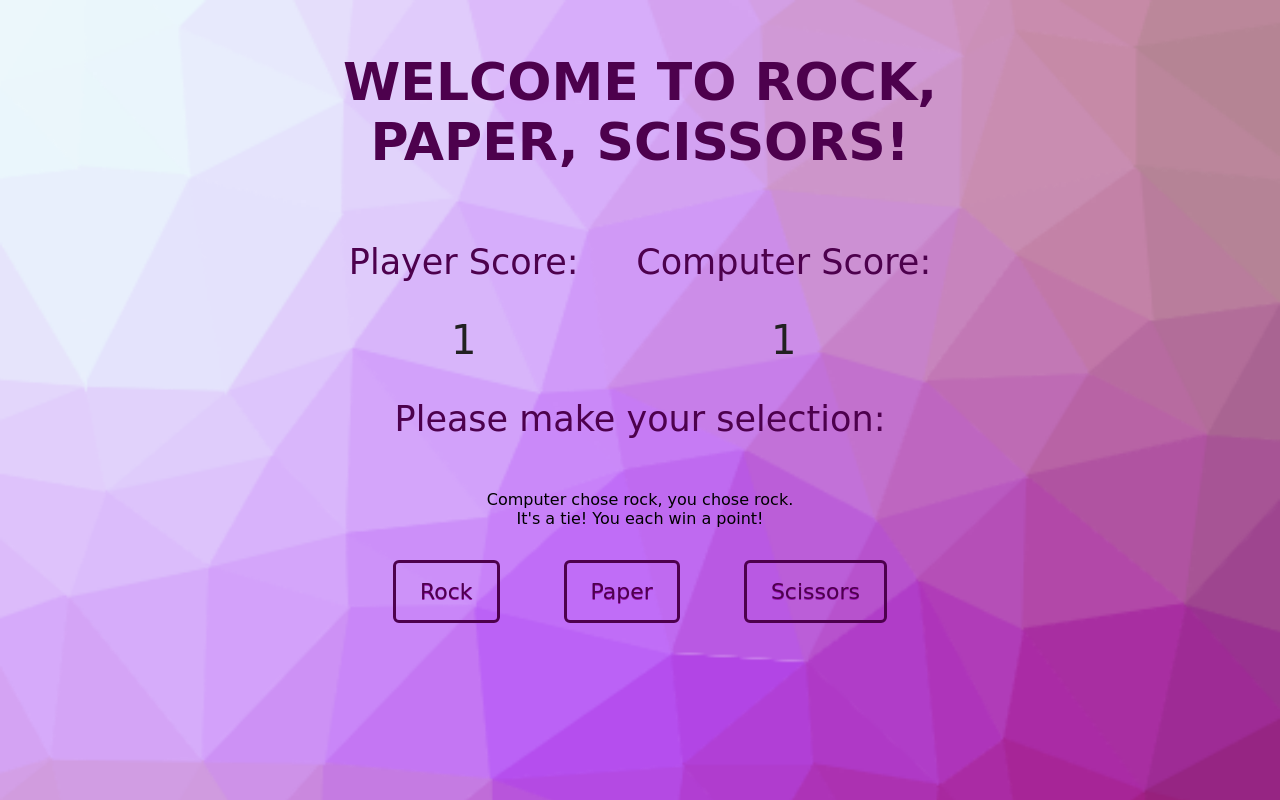
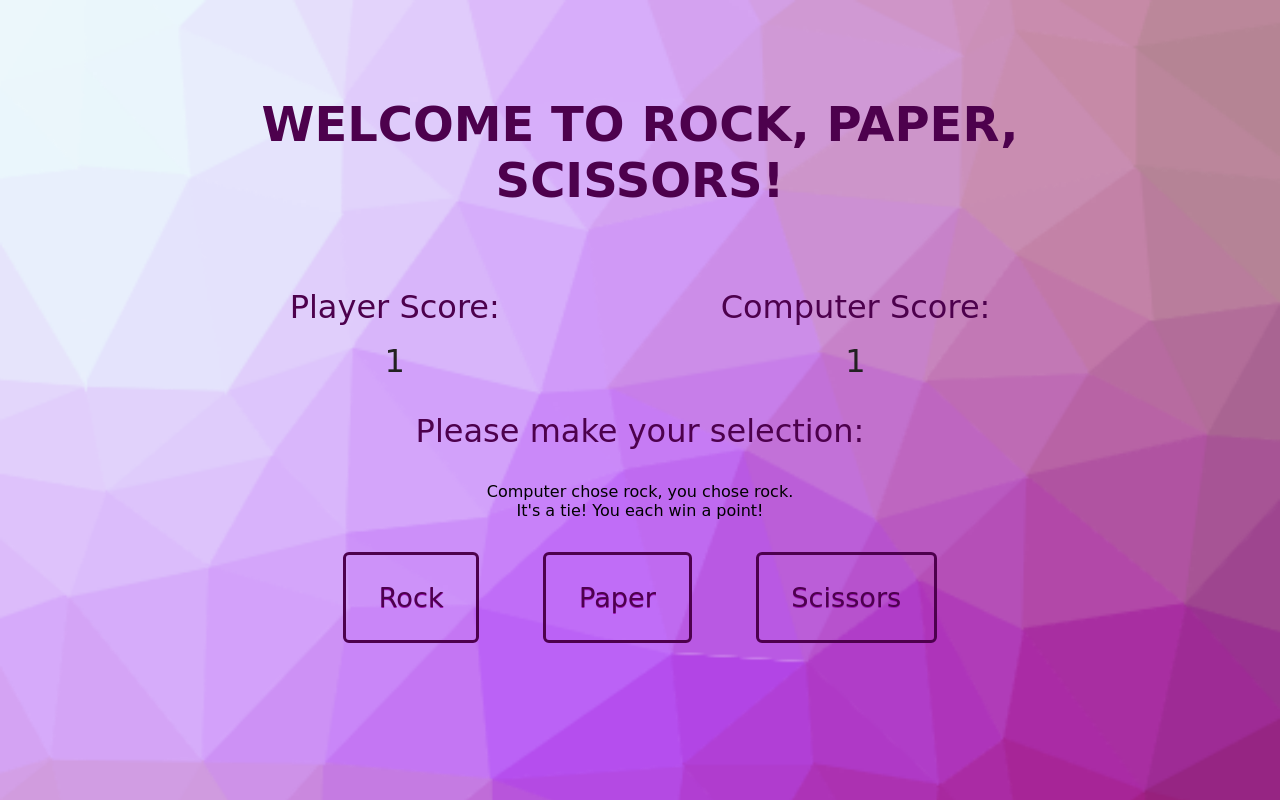
Before and after one commit to ninaxianson/rock-paper-scissor-console, a plain HTML site: page index.html in a window 1280 px wide. Both pictures are taken after a click on the button "Rock". Drawn offline with Linux system fonts and the light colour scheme; a web font is replaced by a local one.

Commit message:
Fix tied result

```diff
--- a/app.js
+++ b/app.js
@@ -1,7 +1,7 @@
 const resultDisplay = document.querySelector(".result");
-const winner = document.querySelector(".winner");
-const loser = document.querySelector(".loser");
-const tied = document.querySelector(".tied");
+const winnerStatement = document.querySelector(".winner");
+const loserStatement = document.querySelector(".loser");
+const tiedStatement = document.querySelector(".tied");
 let pScore = 0;
 let cScore = 0;
 let result;
@@ -19,25 +19,37 @@ const updateScore = () => {
   computerScore.textContent = cScore;
 };
 
-function getGameWinner(pScore, cScore) {
+function getGameWinner() {
   if (pScore === 5 && cScore === 5) {
-    tied.style.display = "block";
+    winnerStatement.style.display = "hidden";
+    loserStatement.style.display = "hidden";
+    tiedStatement.style.display = "block";
   }
-  if (pScore === 5) {
-    winner.style.display = "block";
+  if (pScore === 5 && cScore < 5) {
+    winnerStatement.style.display = "block";
   }
-  if (cScore === 5) {
-    loser.style.display = "block";
+  if (cScore === 5 && pScore < 5) {
+    loserStatement.style.display = "block";
   }
 }
 
 function reset() {
-  if (pScore > 5 || cScore > 5) {
+  if (pScore >= 6 && cScore >= 6) {
     pScore = 0;
     cScore = 0;
-    loser.style.display = "none";
-    winner.style.display = "none";
-    tied.style.display = "none";
+    tiedStatement.style.display = "none";
+    winnerStatement.style.display = "none";
+    loserStatement.style.display = "none";
+    result = "";
+  } else if ((pScore >= 6 && cScore < 6) || (cScore >= 6 && pScore < 6)) {
+    pScore = 0;
+    cScore = 0;
+    winnerStatement.style.display = "none";
+    tiedStatement.style.display = "none";
+    loserStatement.style.display = "none";
+    result = "Play Again";
+  } else {
+    console.log("Error");
   }
 }
 
@@ -51,6 +63,7 @@ let playerChoices = document
       playRound(playerSelection, computerSelection);
       updateScore();
       getGameWinner(pScore, cScore);
+      reset;
       resultDisplay.innerText = result;
     });
   });
--- a/styles.css
+++ b/styles.css
@@ -9,23 +9,25 @@ body {
     font-family: 'DynaPuff', cursive;
     text-align: center;
     margin: 0 auto;
-    max-width: 50%;
+    max-width: 72%;
     display: flex;
     flex-direction: column;
+    flex-wrap: wrap;
     justify-content: center;
 }
 
 h1 {
     color: rgb(77, 1, 77);
-    font-size: 52px;
+    font-size: 3em;
     font-weight: 700;
-    margin-top: 1em;
+    margin-top: 2em;
+    margin-bottom: 1em;
 }
 
 p {
-    font-size: 35px;
+    font-size: 2em;
     color: rgb(77, 1, 77);
-    margin-bottom: 1em;
+    margin-bottom: .5em;
 }
 
 .scores {
@@ -33,13 +35,14 @@ p {
     justify-content: space-around;
     font-family: inherit;
     color: rgb(77, 1, 77);
-    font-size: 18px;
+    font-size: 1em;
     margin-bottom: 2em;
 }
 .player-score, .computer-score {
     display: inline;
-    font-size: 40px;
-    color: rgb(34, 33, 33)
+    font-size: 2em;
+    color: rgb(34, 33, 33);
+
 }
 .button-box {
     display: flex;
@@ -47,6 +50,7 @@ p {
     align-items: center;
     gap: 4em;
     margin-bottom: 3em;
+    flex-wrap: wrap;
 }
 .result {
     margin-top: 1em;
@@ -65,11 +69,11 @@ p {
 
 #rock, #paper, #scissors {
     font-family: inherit;
-    font-size: 22px;
+    font-size: 1.7em;
     border: 3px solid rgb(77, 1, 77);
     color:rgb(77, 1, 77);
     background-color: transparent;
-    padding: 16px 24px;
+    padding: 1em 1.2em;
 	border-radius:6px;
 	cursor:pointer;
 	text-decoration:none;
@@ -85,3 +89,15 @@ p {
 	position:relative;
 	top:1px;
 }
+/*
+@media (max-width: 768px){
+   body {
+    overflow:visible;
+   }
+    .button-box  {
+        display: flex;
+        flex-direction: row;
+        flex-wrap: wrap;
+
+    }
+} */
```
